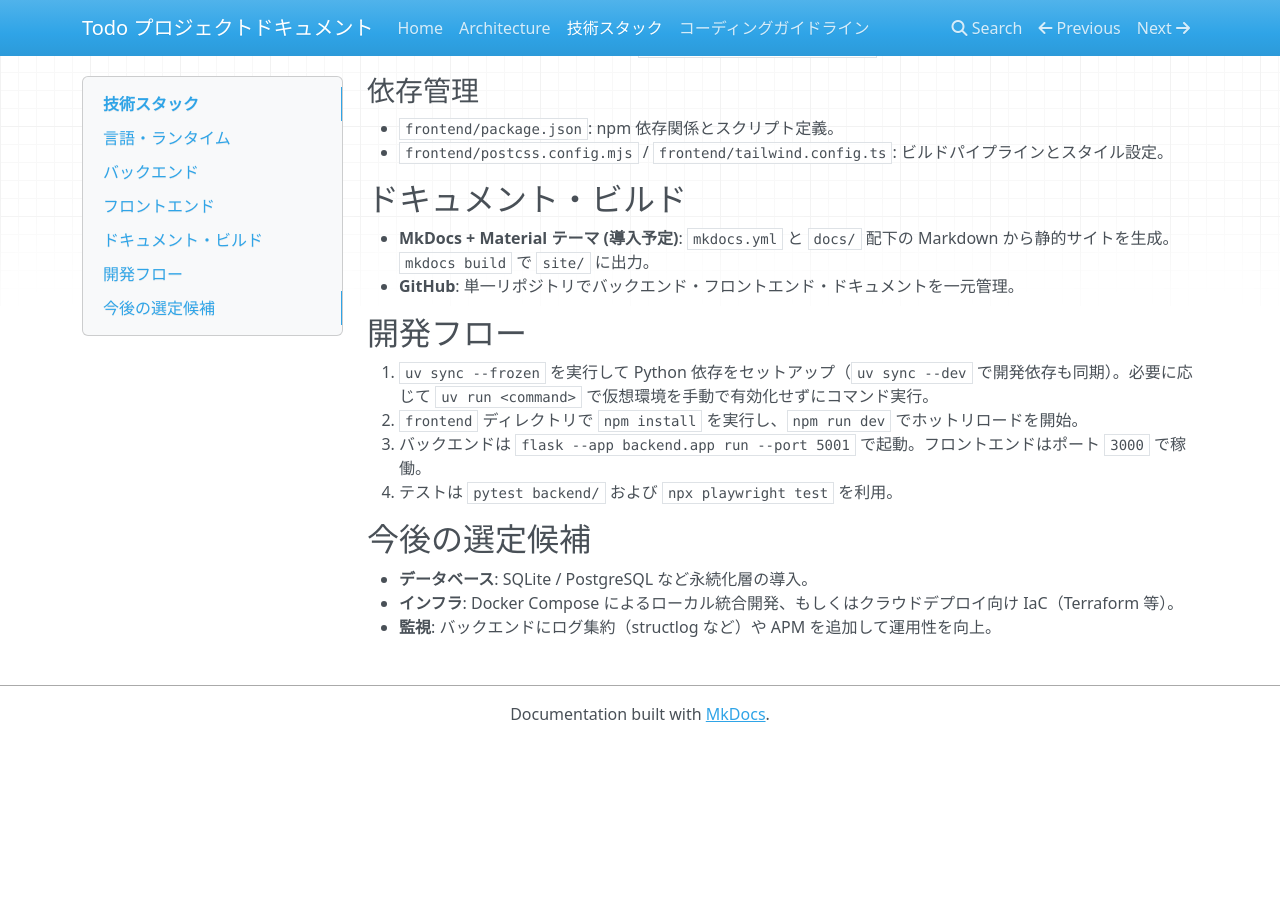
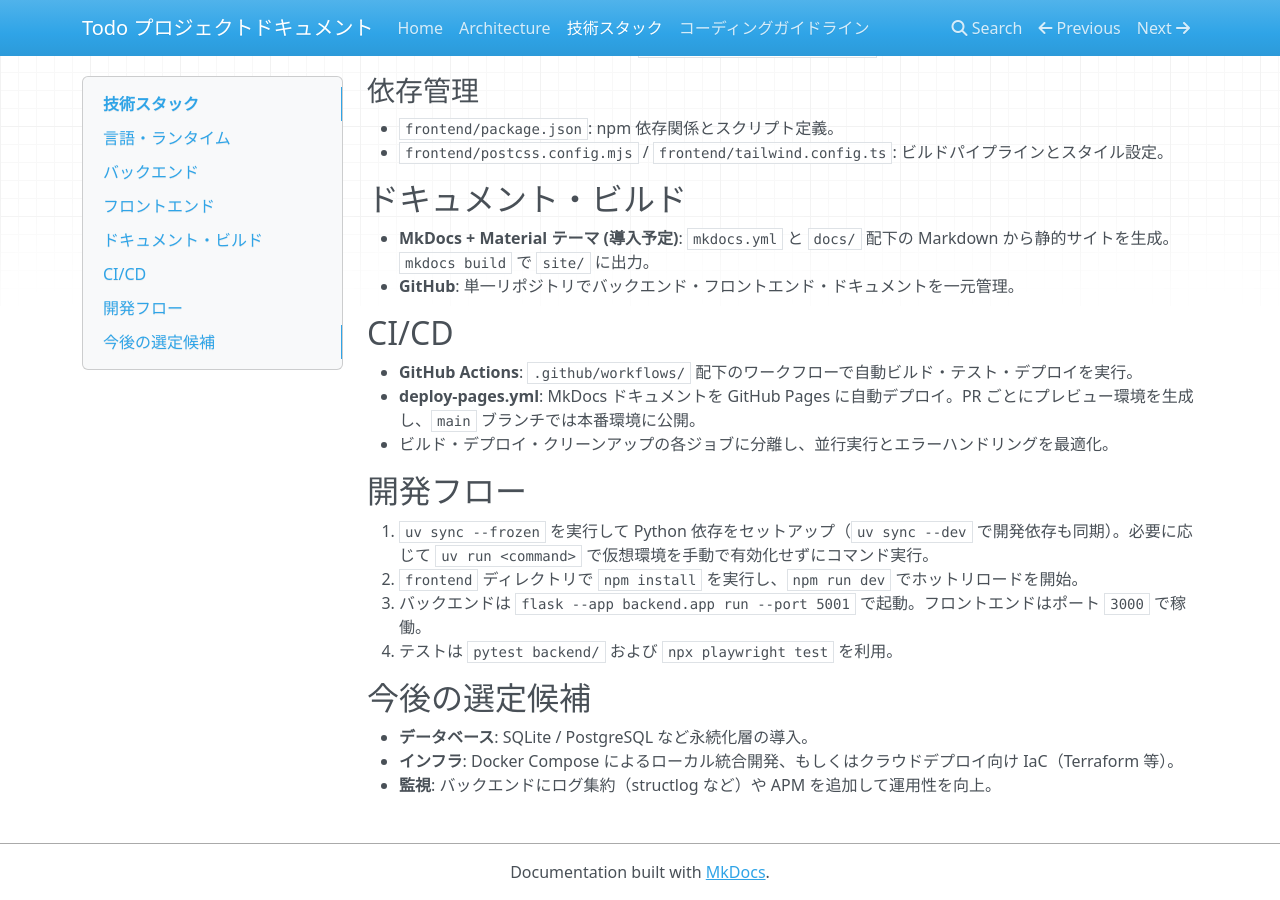
Before and after one commit to glarpycat/todo, an MkDocs documentation site: the page built from docs/tech-stack.md, in a window 1280 px wide and 900 px high, scrolled down 974 px. Built offline with MkDocs 1.6.1, drawn with Linux system fonts in a browser that asks for light colours; nearby versions of some CDN libraries; before the commit the page ends 1716 px from its top, so only the background shows below that.

Commit message:
プルリクエストのコメントにプレビューURLを投稿する条件を修正し、CI/CDセクションを技術スタックドキュメントに追加

```diff
--- a/docs/tech-stack.md
+++ b/docs/tech-stack.md
@@ -44,6 +44,12 @@ Todo プロジェクトで採用している主要技術と選定理由、関連
 - **MkDocs + Material テーマ (導入予定)**: `mkdocs.yml` と `docs/` 配下の Markdown から静的サイトを生成。`mkdocs build` で `site/` に出力。
 - **GitHub**: 単一リポジトリでバックエンド・フロントエンド・ドキュメントを一元管理。
 
+## CI/CD
+
+- **GitHub Actions**: `.github/workflows/` 配下のワークフローで自動ビルド・テスト・デプロイを実行。
+  - **deploy-pages.yml**: MkDocs ドキュメントを GitHub Pages に自動デプロイ。PR ごとにプレビュー環境を生成し、`main` ブランチでは本番環境に公開。
+  - ビルド・デプロイ・クリーンアップの各ジョブに分離し、並行実行とエラーハンドリングを最適化。
+
 ## 開発フロー
 
 1. `uv sync --frozen` を実行して Python 依存をセットアップ（`uv sync --dev` で開発依存も同期）。必要に応じて `uv run <command>` で仮想環境を手動で有効化せずにコマンド実行。
```
Also changed, not shown: 1 other file.
